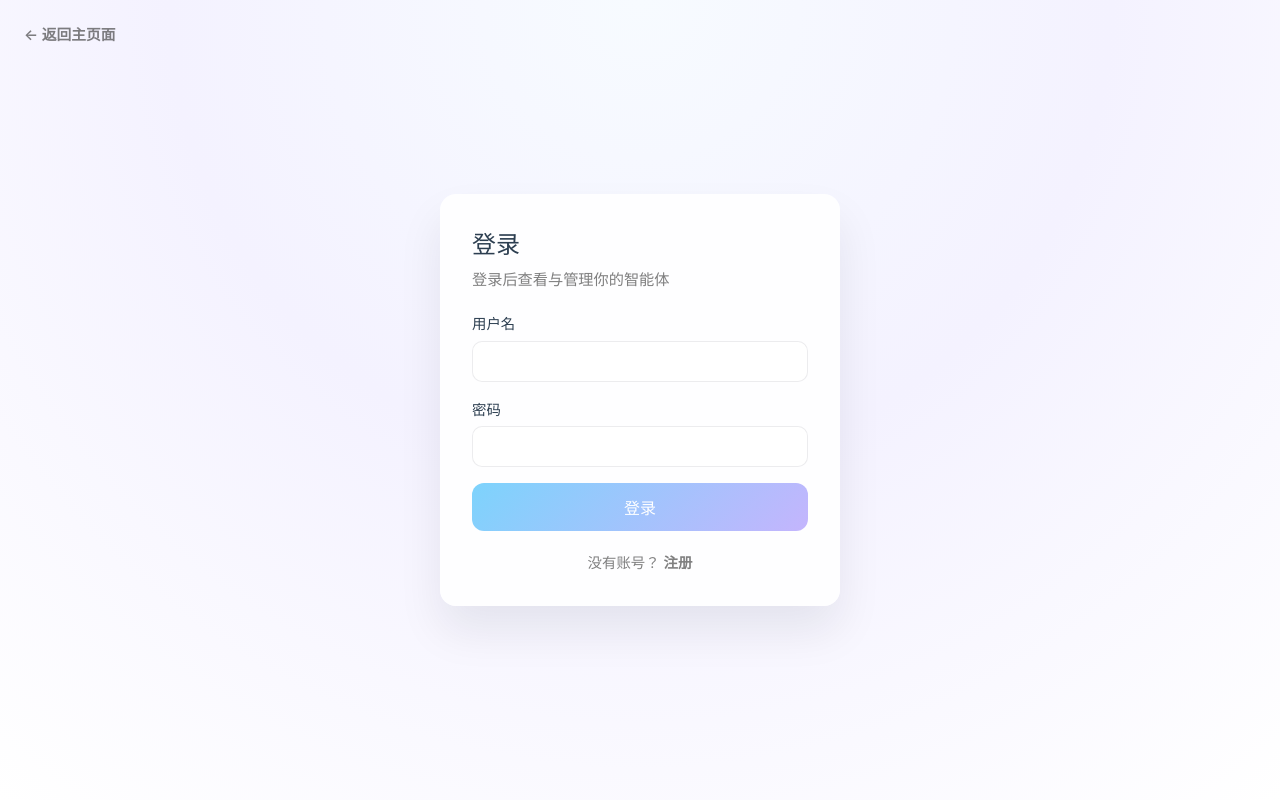
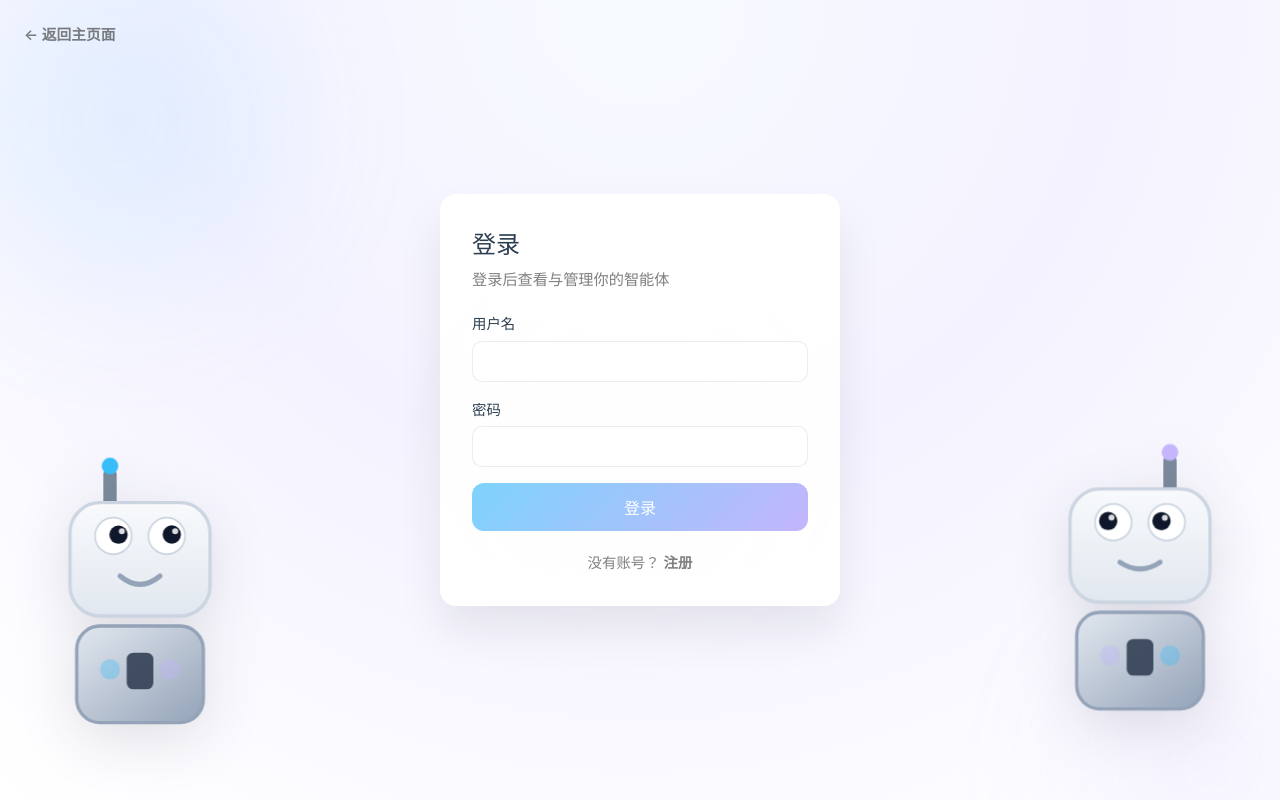
Before and after one commit to Patricent/final_design, a Vue app in the folder frontend/: page /login in a window 1280 px wide. Built offline with nearby package versions, Linux system fonts and the light colour scheme; no server answers.

Commit message:
新增鼠标跟踪机器人

```diff
--- /dev/null
+++ b/frontend/src/components/AuthAmbientRobots.vue
@@ -0,0 +1,337 @@
+<script setup>
+import { onMounted, onUnmounted, ref } from 'vue'
+
+/** 眼球在眼白内的最大偏移（SVG 用户单位） */
+const MAX_PUPIL = 3.2
+
+const EYE_CENTERS = [
+  { cx: 44, cy: 48 },
+  { cx: 76, cy: 48 },
+]
+
+const mouse = ref({ x: 0, y: 0 })
+const leftSvg = ref(null)
+const rightSvg = ref(null)
+const leftPupils = ref([
+  { x: 0, y: 0 },
+  { x: 0, y: 0 },
+])
+const rightPupils = ref([
+  { x: 0, y: 0 },
+  { x: 0, y: 0 },
+])
+
+let raf = 0
+
+function offsetForEye(clientCx, clientCy, mx, my) {
+  const dx = mx - clientCx
+  const dy = my - clientCy
+  const dist = Math.hypot(dx, dy) || 1
+  const pull = Math.min(MAX_PUPIL, dist * 0.04)
+  return {
+    x: (dx / dist) * pull,
+    y: (dy / dist) * pull,
+  }
+}
+
+function computePupils(svgEl, centers) {
+  if (!svgEl) {
+    return [
+      { x: 0, y: 0 },
+      { x: 0, y: 0 },
+    ]
+  }
+  const rect = svgEl.getBoundingClientRect()
+  const vb = svgEl.viewBox.baseVal
+  const scaleX = rect.width / vb.width
+  const scaleY = rect.height / vb.height
+  const { x: mx, y: my } = mouse.value
+  return centers.map((c) => {
+    const clientCx = rect.left + c.cx * scaleX
+    const clientCy = rect.top + c.cy * scaleY
+    return offsetForEye(clientCx, clientCy, mx, my)
+  })
+}
+
+function updateEyes() {
+  leftPupils.value = computePupils(leftSvg.value, EYE_CENTERS)
+  rightPupils.value = computePupils(rightSvg.value, EYE_CENTERS)
+}
+
+function onMove(e) {
+  mouse.value = { x: e.clientX, y: e.clientY }
+  cancelAnimationFrame(raf)
+  raf = requestAnimationFrame(updateEyes)
+}
+
+onMounted(() => {
+  window.addEventListener('mousemove', onMove, { passive: true })
+  mouse.value = { x: window.innerWidth / 2, y: window.innerHeight / 2 }
+  requestAnimationFrame(updateEyes)
+})
+
+onUnmounted(() => {
+  window.removeEventListener('mousemove', onMove)
+  cancelAnimationFrame(raf)
+})
+</script>
+
+<template>
+  <div class="auth-ambient" aria-hidden="true">
+    <div class="auth-ambient__glow auth-ambient__glow--a" />
+    <div class="auth-ambient__glow auth-ambient__glow--b" />
+    <div class="auth-ambient__glow auth-ambient__glow--c" />
+
+    <div class="auth-robot auth-robot--left">
+      <svg
+        ref="leftSvg"
+        class="auth-robot-svg auth-robot-svg--left"
+        viewBox="0 0 120 168"
+        xmlns="http://www.w3.org/2000/svg"
+      >
+        <defs>
+          <linearGradient id="authBotMetalL" x1="0%" y1="0%" x2="100%" y2="100%">
+            <stop offset="0%" stop-color="#e2e8f0" />
+            <stop offset="100%" stop-color="#94a3b8" />
+          </linearGradient>
+          <linearGradient id="authBotFaceL" x1="0%" y1="0%" x2="0%" y2="100%">
+            <stop offset="0%" stop-color="#f8fafc" />
+            <stop offset="100%" stop-color="#e2e8f0" />
+          </linearGradient>
+        </defs>
+        <rect x="38" y="8" width="8" height="22" rx="3" fill="#64748b" opacity="0.85" />
+        <circle cx="42" cy="6" r="5" fill="#38bdf8" class="auth-robot__blink" />
+        <rect
+          x="18"
+          y="28"
+          width="84"
+          height="68"
+          rx="18"
+          fill="url(#authBotFaceL)"
+          stroke="#cbd5e1"
+          stroke-width="2"
+        />
+        <!-- 左眼白 + 眼珠 -->
+        <circle cx="44" cy="48" r="11" fill="#ffffff" stroke="#cbd5e1" stroke-width="1" />
+        <g :transform="`translate(${leftPupils[0].x}, ${leftPupils[0].y})`">
+          <circle cx="44" cy="48" r="5.5" fill="#0f172a" />
+          <circle cx="46" cy="46" r="1.8" fill="#ffffff" opacity="0.85" />
+        </g>
+        <!-- 右眼 -->
+        <circle cx="76" cy="48" r="11" fill="#ffffff" stroke="#cbd5e1" stroke-width="1" />
+        <g :transform="`translate(${leftPupils[1].x}, ${leftPupils[1].y})`">
+          <circle cx="76" cy="48" r="5.5" fill="#0f172a" />
+          <circle cx="78" cy="46" r="1.8" fill="#ffffff" opacity="0.85" />
+        </g>
+        <path
+          d="M 48 72 Q 60 82 72 72"
+          fill="none"
+          stroke="#94a3b8"
+          stroke-width="3"
+          stroke-linecap="round"
+        />
+        <rect x="22" y="102" width="76" height="58" rx="14" fill="url(#authBotMetalL)" stroke="#94a3b8" stroke-width="2" />
+        <circle cx="42" cy="128" r="6" fill="#38bdf8" opacity="0.35" />
+        <circle cx="78" cy="128" r="6" fill="#c4b5fd" opacity="0.35" />
+        <rect x="52" y="118" width="16" height="22" rx="4" fill="#334155" opacity="0.9" />
+      </svg>
+    </div>
+
+    <div class="auth-robot auth-robot--right">
+      <svg
+        ref="rightSvg"
+        class="auth-robot-svg auth-robot-svg--right"
+        viewBox="0 0 120 168"
+        xmlns="http://www.w3.org/2000/svg"
+      >
+        <defs>
+          <linearGradient id="authBotMetalR" x1="0%" y1="0%" x2="100%" y2="100%">
+            <stop offset="0%" stop-color="#e2e8f0" />
+            <stop offset="100%" stop-color="#94a3b8" />
+          </linearGradient>
+          <linearGradient id="authBotFaceR" x1="0%" y1="0%" x2="0%" y2="100%">
+            <stop offset="0%" stop-color="#f8fafc" />
+            <stop offset="100%" stop-color="#e2e8f0" />
+          </linearGradient>
+        </defs>
+        <rect x="74" y="8" width="8" height="22" rx="3" fill="#64748b" opacity="0.85" />
+        <circle cx="78" cy="6" r="5" fill="#c4b5fd" class="auth-robot__blink" />
+        <rect
+          x="18"
+          y="28"
+          width="84"
+          height="68"
+          rx="18"
+          fill="url(#authBotFaceR)"
+          stroke="#cbd5e1"
+          stroke-width="2"
+        />
+        <circle cx="44" cy="48" r="11" fill="#ffffff" stroke="#cbd5e1" stroke-width="1" />
+        <g :transform="`translate(${rightPupils[0].x}, ${rightPupils[0].y})`">
+          <circle cx="44" cy="48" r="5.5" fill="#0f172a" />
+          <circle cx="46" cy="46" r="1.8" fill="#ffffff" opacity="0.85" />
+        </g>
+        <circle cx="76" cy="48" r="11" fill="#ffffff" stroke="#cbd5e1" stroke-width="1" />
+        <g :transform="`translate(${rightPupils[1].x}, ${rightPupils[1].y})`">
+          <circle cx="76" cy="48" r="5.5" fill="#0f172a" />
+          <circle cx="78" cy="46" r="1.8" fill="#ffffff" opacity="0.85" />
+        </g>
+        <path
+          d="M 48 72 Q 60 80 72 72"
+          fill="none"
+          stroke="#94a3b8"
+          stroke-width="3"
+          stroke-linecap="round"
+        />
+        <rect x="22" y="102" width="76" height="58" rx="14" fill="url(#authBotMetalR)" stroke="#94a3b8" stroke-width="2" />
+        <circle cx="42" cy="128" r="6" fill="#c4b5fd" opacity="0.35" />
+        <circle cx="78" cy="128" r="6" fill="#38bdf8" opacity="0.35" />
+        <rect x="52" y="118" width="16" height="22" rx="4" fill="#334155" opacity="0.9" />
+      </svg>
+    </div>
+  </div>
+</template>
+
+<style scoped>
+.auth-ambient {
+  position: absolute;
+  inset: 0;
+  overflow: hidden;
+  pointer-events: none;
+  z-index: 0;
+}
+
+.auth-ambient__glow {
+  position: absolute;
+  border-radius: 50%;
+  filter: blur(72px);
+  opacity: 0.45;
+  animation: authGlowDrift 18s ease-in-out infinite;
+}
+
+.auth-ambient__glow--a {
+  width: min(55vw, 420px);
+  height: min(55vw, 420px);
+  top: -12%;
+  left: -8%;
+  background: radial-gradient(circle, rgba(125, 211, 252, 0.55), transparent 68%);
+  animation-delay: 0s;
+}
+
+.auth-ambient__glow--b {
+  width: min(50vw, 380px);
+  height: min(50vw, 380px);
+  bottom: -18%;
+  right: -10%;
+  background: radial-gradient(circle, rgba(196, 181, 253, 0.5), transparent 68%);
+  animation-delay: -6s;
+}
+
+.auth-ambient__glow--c {
+  width: min(40vw, 320px);
+  height: min(40vw, 320px);
+  top: 38%;
+  left: 36%;
+  background: radial-gradient(circle, rgba(251, 191, 36, 0.12), transparent 70%);
+  animation: authGlowPulse 10s ease-in-out infinite;
+}
+
+@keyframes authGlowDrift {
+  0%,
+  100% {
+    transform: translate(0, 0) scale(1);
+  }
+  33% {
+    transform: translate(3%, 2%) scale(1.05);
+  }
+  66% {
+    transform: translate(-2%, 4%) scale(0.96);
+  }
+}
+
+@keyframes authGlowPulse {
+  0%,
+  100% {
+    opacity: 0.35;
+    transform: scale(1);
+  }
+  50% {
+    opacity: 0.55;
+    transform: scale(1.08);
+  }
+}
+
+.auth-robot {
+  position: absolute;
+  bottom: clamp(4%, 8vh, 12%);
+  width: min(200px, 28vw);
+  max-width: 220px;
+  animation: authRobotFloat 5.2s ease-in-out infinite;
+}
+
+.auth-robot--left {
+  left: clamp(0.25rem, 4vw, 2.5rem);
+  animation-delay: 0s;
+}
+
+.auth-robot--right {
+  right: clamp(0.25rem, 4vw, 2.5rem);
+  animation-delay: -2.6s;
+  animation-duration: 5.8s;
+}
+
+@keyframes authRobotFloat {
+  0%,
+  100% {
+    transform: translateY(0);
+  }
+  50% {
+    transform: translateY(-14px);
+  }
+}
+
+.auth-robot svg {
+  width: 100%;
+  height: auto;
+  display: block;
+  filter: drop-shadow(0 14px 28px rgba(15, 23, 42, 0.12));
+}
+
+.auth-robot__blink {
+  animation: authAntennaPulse 2.4s ease-in-out infinite;
+}
+
+.auth-robot--right .auth-robot__blink {
+  animation-delay: 1.2s;
+}
+
+@keyframes authAntennaPulse {
+  0%,
+  100% {
+    opacity: 1;
+    filter: brightness(1);
+  }
+  50% {
+    opacity: 0.65;
+    filter: brightness(1.35);
+  }
+}
+
+@media (max-width: 720px) {
+  .auth-robot {
+    width: min(120px, 22vw);
+    bottom: 2%;
+    opacity: 0.55;
+  }
+
+  .auth-ambient__glow {
+    opacity: 0.32;
+  }
+}
+
+@media (max-width: 480px) {
+  .auth-robot {
+    display: none;
+  }
+}
+</style>
--- a/frontend/src/views/LoginView.vue
+++ b/frontend/src/views/LoginView.vue
@@ -1,6 +1,7 @@
 <script setup>
 import { ref } from 'vue'
 import { useRoute, useRouter } from 'vue-router'
+import AuthAmbientRobots from '../components/AuthAmbientRobots.vue'
 import { apiClient } from '../services/api'
 import { authState, setTokens } from '../store/authStore'
 
@@ -40,6 +41,7 @@ const submit = async () => {
 
 <template>
   <div class="auth-page">
+    <AuthAmbientRobots />
     <RouterLink class="auth-back" :to="{ name: 'landing' }">← 返回主页面</RouterLink>
     <div class="card">
       <h1>登录</h1>
@@ -82,7 +84,7 @@ const submit = async () => {
   position: absolute;
   top: clamp(1rem, 3vw, 1.5rem);
   left: clamp(1rem, 3vw, 1.5rem);
-  z-index: 1;
+  z-index: 2;
   font-size: 0.92rem;
   font-weight: 600;
   color: var(--color-text-muted);
@@ -95,6 +97,8 @@ const submit = async () => {
 }
 
 .card {
+  position: relative;
+  z-index: 1;
   width: 100%;
   max-width: 400px;
   padding: 2rem;
--- a/frontend/src/views/RegisterView.vue
+++ b/frontend/src/views/RegisterView.vue
@@ -1,6 +1,7 @@
 <script setup>
 import { ref } from 'vue'
 import { useRouter } from 'vue-router'
+import AuthAmbientRobots from '../components/AuthAmbientRobots.vue'
 import { apiClient } from '../services/api'
 import { authState, setTokens } from '../store/authStore'
 
@@ -52,6 +53,7 @@ const submit = async () => {
 
 <template>
   <div class="auth-page">
+    <AuthAmbientRobots />
     <RouterLink class="auth-back" :to="{ name: 'landing' }">← 返回主页面</RouterLink>
     <div class="card">
       <h1>注册</h1>
@@ -106,7 +108,7 @@ const submit = async () => {
   position: absolute;
   top: clamp(1rem, 3vw, 1.5rem);
   left: clamp(1rem, 3vw, 1.5rem);
-  z-index: 1;
+  z-index: 2;
   font-size: 0.92rem;
   font-weight: 600;
   color: var(--color-text-muted);
@@ -119,6 +121,8 @@ const submit = async () => {
 }
 
 .card {
+  position: relative;
+  z-index: 1;
   width: 100%;
   max-width: 400px;
   padding: 2rem;
```
